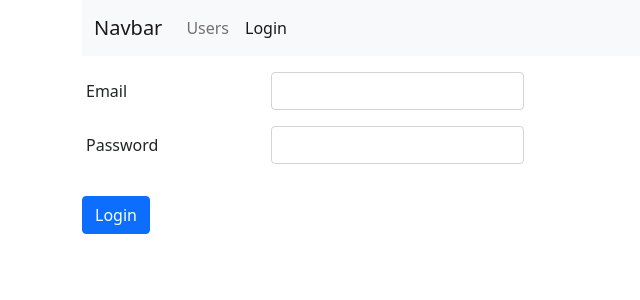
After one commit to lobanovjkee/Flask, a Flask app: page /login in a window 1280 px wide. The commit adds this page. Shown: the top 300 px of the page, without its empty margins (0-640 px from the left). Run offline with Flask 2, Linux system fonts and the light colour scheme; some libraries are stand-ins or nearby versions.

Commit message:
lesson_3

```diff
--- /dev/null
+++ b/Flask-blog/blog/auth/views.py
@@ -0,0 +1,39 @@
+from flask import Blueprint, render_template, request, flash, redirect, url_for
+from flask_login import logout_user, login_user, login_required, current_user
+from werkzeug.security import check_password_hash
+
+from blog.models import User
+
+auth = Blueprint('auth', __name__, static_folder='../static')
+
+
+@auth.route('/login', methods=('GET',))
+def login():
+    if current_user.is_authenticated:
+        return redirect(url_for('user.profile', pk=current_user.id))
+
+    return render_template(
+        'auth/login.html',
+    )
+
+
+@auth.route('/login', methods=('POST',))
+def login_post():
+    email = request.form.get('email')
+    password = request.form.get('password')
+
+    user = User.query.filter_by(email=email).first()
+
+    if not user or not check_password_hash(user.password, password):
+        flash('Check your login details')
+        return redirect(url_for('.login'))
+
+    login_user(user)
+    return redirect(url_for('user.profile', pk=user.id))
+
+
+@auth.route('/logout')
+@login_required
+def logout():
+    logout_user()
+    return redirect(url_for('.login'))
--- /dev/null
+++ b/Flask-blog/blog/enums.py
@@ -0,0 +1,6 @@
+from enum import Enum, auto
+
+
+class EnvType(Enum):
+    development = auto()
+    production = auto()
--- /dev/null
+++ b/Flask-blog/blog/extensions.py
@@ -0,0 +1,5 @@
+from flask_login import LoginManager
+from flask_sqlalchemy import SQLAlchemy
+
+login_manager = LoginManager()
+db = SQLAlchemy()
--- /dev/null
+++ b/Flask-blog/blog/templates/auth/login.html
@@ -0,0 +1,38 @@
+{% extends 'base.html' %}
+
+{% block title %}
+    Login page
+{% endblock %}
+
+{% block content %}
+    <div class="row">
+        <div class="col">
+            {% with messages = get_flashed_messages() %}
+                {% if messages %}
+                    {% for message in messages %}
+                        <div class="alert alert-danger" role="alert">
+                            {{ message }}
+                        </div>
+                    {% endfor %}
+                {% endif %}
+            {% endwith %}
+            <form class="row g-3 mt-3" method="post" action="{{ url_for('auth.login_post') }}">
+                <div class="mb-3 row">
+                    <label for="email" class="col-sm-2 col-form-label">Email</label>
+                    <div class="col-sm-3">
+                        <input type="text" class="form-control" id="email" name="email">
+                    </div>
+                </div>
+                <div class="mb-3 row">
+                    <label for="password" class="col-sm-2 col-form-label">Password</label>
+                    <div class="col-sm-3">
+                        <input type="password" class="form-control" id="password" name="password">
+                    </div>
+                </div>
+                <div class="col-auto">
+                    <button type="submit" class="btn btn-primary mb-3">Login</button>
+                </div>
+            </form>
+        </div>
+    </div>
+{% endblock %}
--- a/Flask-blog/blog/templates/navbar.html
+++ b/Flask-blog/blog/templates/navbar.html
@@ -8,14 +8,25 @@
         <div class="collapse navbar-collapse" id="navbarNav">
             <ul class="navbar-nav">
                 <li class="nav-item">
-                    <a class="nav-link {{ 'active' if request.endpoint == 'user.users_list' or request.endpoint == 'user.get_user' }}" aria-current="page"
+                    {#                    <a class="nav-link {{ 'active' if request.endpoint == 'user.users_list' or request.endpoint == 'user.profile' }}"#}
+                    <a class="nav-link {{ 'active' if request.endpoint in ['user.users_list','user.profile'] }}"
                        href="{{ url_for('user.users_list') }}">Users</a>
                 </li>
-                <li class="nav-item">
-                    <a class="nav-link {{ 'active' if request.endpoint == 'article.articles_list' or request.endpoint == 'article.get_article' }}"
-                       href="{{ url_for('article.articles_list') }}">Articles</a>
-                </li>
-
+                {#                <li class="nav-item">#}
+                {#                    <a class="nav-link {{ 'active' if request.endpoint in ['article.articles_list', 'article.get_article'] }}"#}
+                {#                       href="{{ url_for('article.articles_list') }}">Articles</a>#}
+                {#                </li>#}
+                {% if current_user.is_authenticated %}
+                    <li class="nav-item">
+                        <a class="nav-link" href="{{ url_for('auth.logout') }}">Logout ({{ current_user.email }})</a>
+                    </li>
+                {% endif %}
+                {% if not current_user.is_authenticated %}
+                    <li class="nav-item">
+                        <a href="{{ url_for('auth.login') }}"
+                           class="nav-link {{ 'active' if request.endpoint == 'auth.login' }}">Login</a>
+                    </li>
+                {% endif %}
             </ul>
         </div>
     </div>
--- a/Flask-blog/blog/templates/users/list.html
+++ b/Flask-blog/blog/templates/users/list.html
@@ -7,7 +7,7 @@
 {% block content %}
     <ul class="mt-3">
         {% for user in users %}
-            <li class="fs-3"><a href="{{ url_for('user.get_user', pk=user.id) }}">{{ user.name }}</a></li>
+            <li class="fs-3"><a href="{{ url_for('user.profile', pk=user.id) }}">{{ user.email }}</a></li>
         {% endfor %}
     </ul>
 {% endblock %}
--- a/Flask-blog/pyproject.toml
+++ b/Flask-blog/pyproject.toml
@@ -7,6 +7,10 @@ authors = ["Sergey Lobanov <lobanovjkee@gmail.com>"]
 [tool.poetry.dependencies]
 python = "^3.7"
 Flask = "^1.1.2"
+Flask-SQLAlchemy = "^2.5.1"
+Flask-Login = "^0.5.0"
+python-dotenv = "^0.17.1"
+click = "^8.0.1"
 
 [tool.poetry.dev-dependencies]
 pytest = "^5.2"
```
Also changed, not shown: Flask-blog/blog/app.py (+29 -5 lines), Flask-blog/blog/commands.py (added, +26 -0 lines), Flask-blog/blog/config.py (added, +15 -0 lines), Flask-blog/blog/models.py (added, +15 -0 lines), Flask-blog/blog/templates/users/profile.html (added, +19 -0 lines), Flask-blog/blog/templates/users/user.html (deleted, +0 -19 lines), Flask-blog/blog/users/views.py (+16 -15 lines), Flask-blog/blog/auth/__init__.py (added), Flask-blog/blog/db.sqlite (added), 1 other file.
